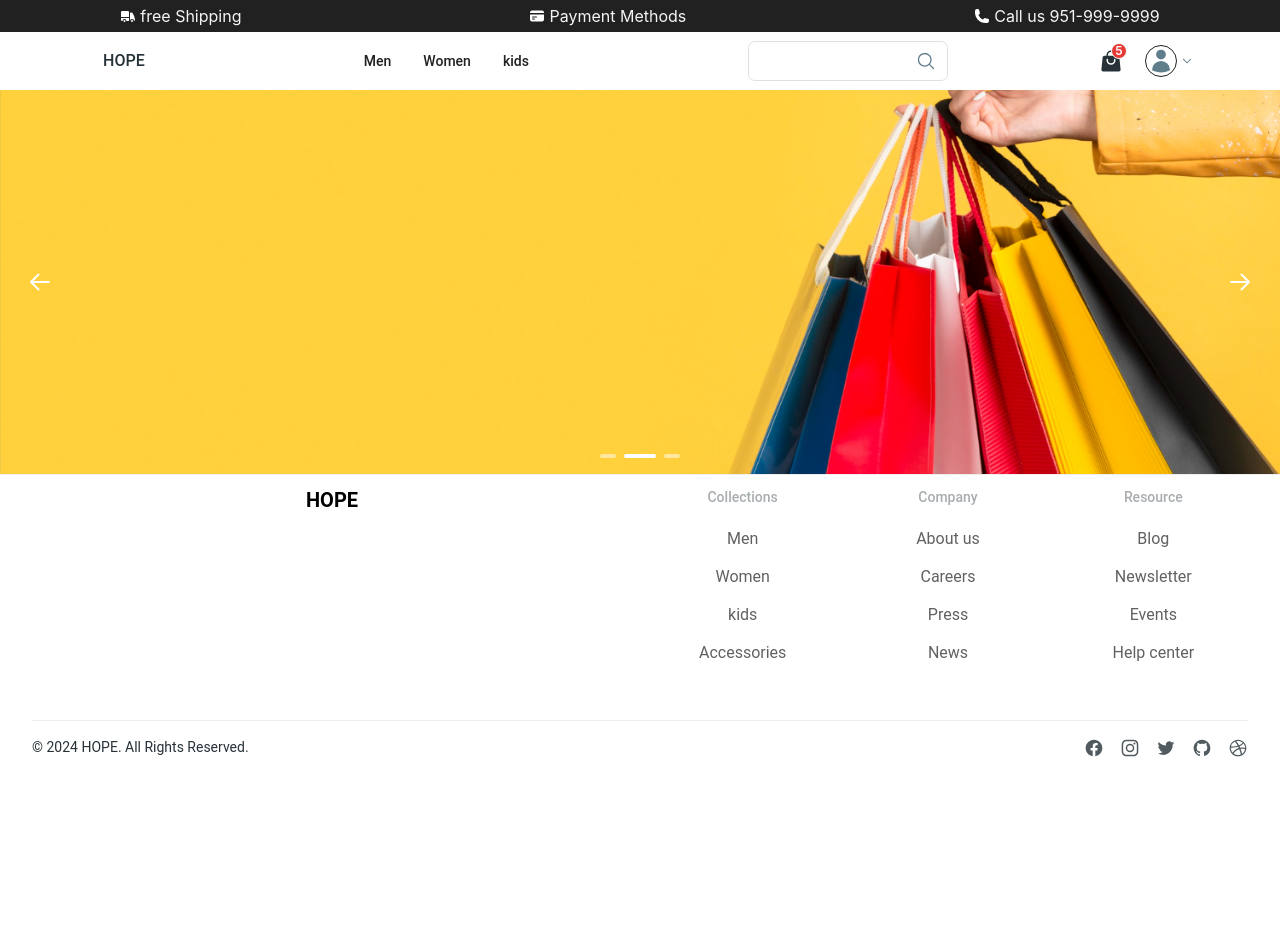
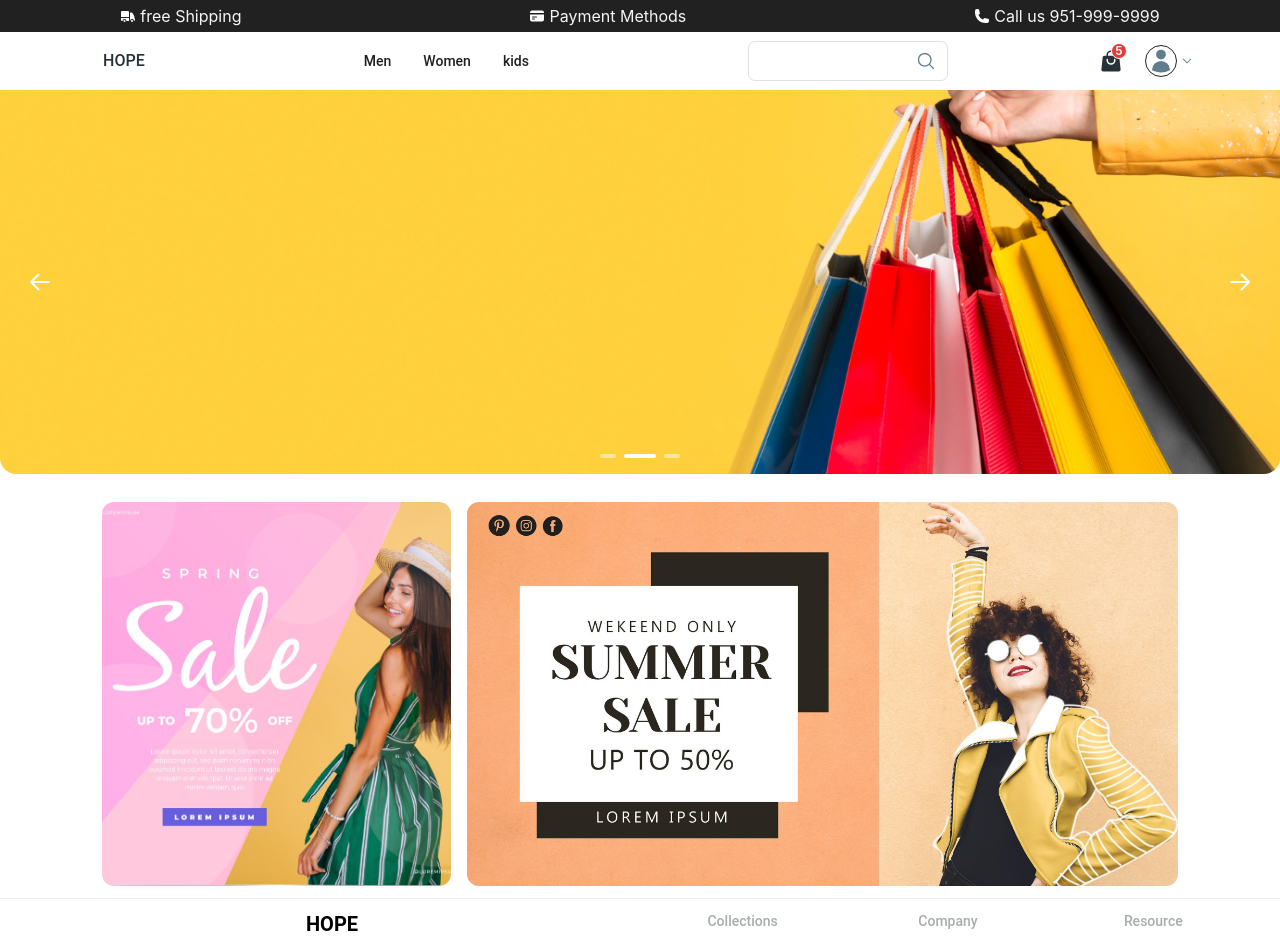
Before and after one commit to jagadeeshm2002/hope, a React (Create React App) app in the folder client/: page / in a window 1280 px wide. Shown: the top 952 px of the page. Before the commit the page ends 800 px from the top, so only its background shows below. Built offline with nearby package versions, Linux system fonts and the light colour scheme.

Commit message:
home page updated

```diff
--- a/client/src/pages/home/index.jsx
+++ b/client/src/pages/home/index.jsx
@@ -1,23 +1,26 @@
 import React from "react";
 import { Carousel, IconButton } from "@material-tailwind/react";
-import hero1 from "../../assets/hero1.jpg"
-import hero2 from "../../assets/hero2.jpg"
-
+import hero1 from "../../assets/hero1.jpg";
+import hero2 from "../../assets/hero2.jpg";
+import hero4 from "../../assets/hero_image4.jpg"
+import hero5 from "../../assets/hero_image5.jpg"
 
 const HomeScreen = () => {
-
   return (
-    <div className="flex flex-col w-full items-center bg-blue-gray-500">
+    <div className="flex flex-col w-full items-center">
       <div>
-
-      <Carousel className=""
+        <div className="rounded-b-2xl">
+          <Carousel
+            className="rounded-b-2xl"
             navigation={({ setActiveIndex, activeIndex, length }) => (
               <div className="absolute bottom-2 md:bottom-4 left-2/4 z-50 flex -translate-x-2/4 gap-2">
                 {new Array(length).fill("").map((_, i) => (
                   <span
                     key={i}
                     className={`block h-1 cursor-pointer rounded-2xl transition-all content-[''] ${
-                activeIndex === i ? "w-4 md:w-8 bg-white" : "w-2 md:w-4 bg-white/50"
+                      activeIndex === i
+                        ? "w-4 md:w-8 bg-white"
+                        : "w-2 md:w-4 bg-white/50"
                     }`}
                     onClick={() => setActiveIndex(i)}
                   />
@@ -72,7 +75,6 @@ const HomeScreen = () => {
                 </svg>
               </IconButton>
             )}
-
             autoplay={true}
             autoplayDelay={5000}
             loop={true}
@@ -94,6 +96,25 @@ const HomeScreen = () => {
             />
           </Carousel>
         </div>
+        <div className="mt-4 max-w-screen-xl flex justify-center items-center mx-auto">
+          <div className="flex gap-4 ">
+            <div className="w-1/3  p-3 pr-0 rounded-2xl">
+              <img
+                src={hero4}
+                alt="hero_discount_2"
+                className="h-40 md:h-52 lg:h-72 xl:h-96 w-full object-cover rounded-xl"
+              />
+            </div>
+            <div className="p-3 w-2/3 pl-0 ">
+              <img
+                src={hero5}
+                alt="hero_discount_2"
+                className="h-40 md:h-52 lg:h-72 xl:h-96 w-full object-cover rounded-xl"
+              />
+            </div>
+          </div>
+        </div>
+      </div>
     </div>
   );
 };
```
Also changed, not shown: client/src/assets/hero_image4.jpg (added), client/src/assets/hero_image5.jpg (added). Lines whose indentation alone changed are shown as unchanged.
